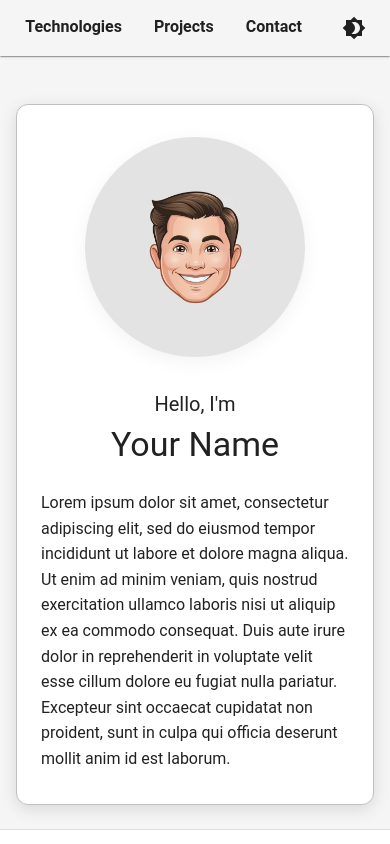
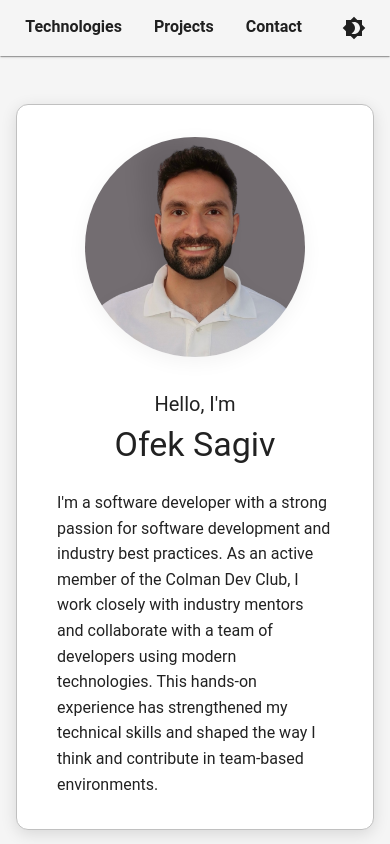
Before and after one commit to OfekSagiv/portfolio-page-spa, a React (Vite) app: page / in a window 390 px wide. Built offline with nearby package versions, Linux system fonts and the light colour scheme.

Commit message:
added my personal details

```diff
--- a/src/components/about/About.styles.js
+++ b/src/components/about/About.styles.js
@@ -17,6 +17,7 @@ export const StyledAvatar = styled(Avatar)(({ theme }) => ({
 
 export const GreetingText = styled(Typography)(({ theme }) => ({
     fontSize: theme.typography.h6.fontSize,
+
 }));
 
 export const NameText = styled(Typography)(({ theme }) => ({
@@ -24,10 +25,13 @@ export const NameText = styled(Typography)(({ theme }) => ({
     paddingBottom: theme.spacing(2.5),
 }));
 
-export const DescriptionText = styled(Typography)(() => ({
+export const DescriptionText = styled(Typography)(({ theme }) => ({
     maxWidth: 500,
     lineHeight: 1.6,
     textAlign: "left",
+    [theme.breakpoints.down("md")]: {
+    padding: theme.spacing(0,2),
+    },
 }));
 
 export const ImageWrapper = styled(Box)(({ theme }) => ({
--- a/src/constants/hardText.js
+++ b/src/constants/hardText.js
@@ -1,13 +1,9 @@
 const HARD_TEXT = {
     GREETING: "Hello, I'm",
-    NAME: "Your Name",
-    DESCRIPTION: `Lorem ipsum dolor sit amet, consectetur adipiscing elit, sed do eiusmod tempor incididunt ut labore et dolore magna aliqua.
-                  Ut enim ad minim veniam, quis nostrud exercitation ullamco laboris nisi ut aliquip ex ea commodo consequat.
-                  Duis aute irure dolor in reprehenderit in voluptate velit esse cillum dolore eu fugiat nulla pariatur.
-                  Excepteur sint occaecat cupidatat non proident, sunt in culpa qui officia deserunt mollit anim id est laborum.`,
-    AVATAR_SRC: "/photo.png",
+    NAME: "Ofek Sagiv",
+    DESCRIPTION: "I'm a software developer with a strong passion for software development and industry best practices. As an active member of the Colman Dev Club, I work closely with industry mentors and collaborate with a team of developers using modern technologies. This hands-on experience has strengthened my technical skills and shaped the way I think and contribute in team-based environments.",    AVATAR_SRC: "/photo.png",
 };
 
-export const COPYRIGHT_TEXT  = `© 2025 ${HARD_TEXT.name}. All rights reserved.`;
+export const COPYRIGHT_TEXT  = `© 2025 ${HARD_TEXT.NAME}. All rights reserved.`;
 
 export default HARD_TEXT;
--- a/src/constants/projects.js
+++ b/src/constants/projects.js
@@ -24,6 +24,20 @@ export const PROJECTS = [
         demoIcon: "external",
         codeIcon: "github",
     },
+    {
+        title: "Locker It! (Soon)",
+        description:
+            "The project is an online marketplace for second-hand products, with a unique delivery process using smart lockers. The seller uploads a product, and the buyer purchases it through the site. The seller drops it off at a locker, and the buyer gets a notification and picks it up.\n" +
+            "\n" +
+            "The system was built by a team guided by an industry mentor, using React and Express.js, with MongoDB for data management, JWT for user authentication, and full API documentation with Swagger.",
+        demoText: "Still in progress – stay tuned!",
+        demoLink: "",
+        codeText: "View the source code on GitHub",
+        codeLink: "https://github.com/orgs/colman-dev-project/repositories",
+        image: "/project2-photo.png",
+        demoIcon: "external",
+        codeIcon: "github",
+    },
 ];
 
 export const PROJECT_BUTTON_LABELS = {
```
Also changed, not shown: public/photo.png.
